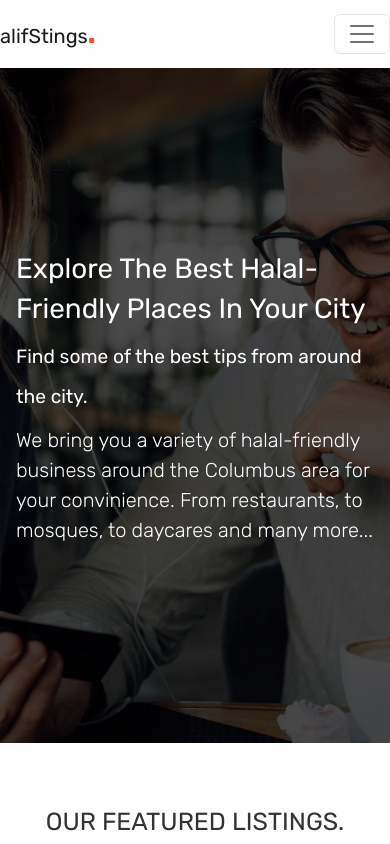
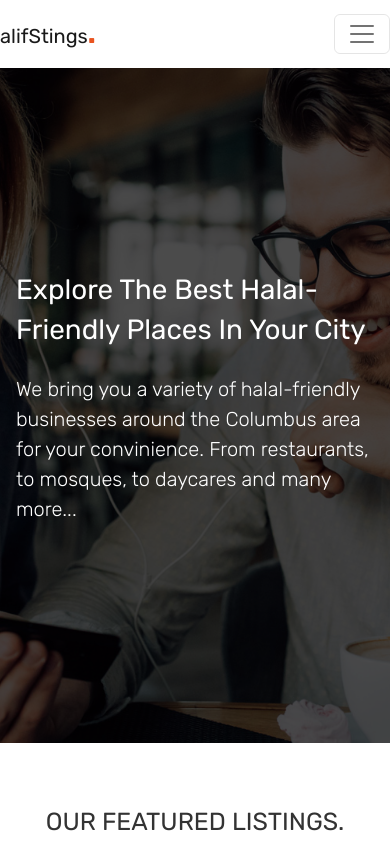
Before and after one commit to abdinaa17/alifStings, a React (Vite) app: page / in a window 390 px wide. Shown: the top 844 px of the page. Built offline with nearby package versions, Linux system fonts and the light colour scheme.

Commit message:
Fixed a responsiveness issue with the button that links to all listing from the homepage

```diff
--- a/src/components/Featured/FeaturedListings.jsx
+++ b/src/components/Featured/FeaturedListings.jsx
@@ -56,14 +56,13 @@ const FeaturedListings = () => {
             );
           })}
       </Row>
-      <div className="d-flex align-items-center justify-content-center">
-        <Link to="/listings" className="w-25">
-          <Button
-            variant="custom"
-            className="my-4 border ms-3 py-2 border-2 w-75"
-          >
-            All Lisings
-          </Button>
+      <div className="my-4 mb-5 bg-dark mx-auto" style={{ maxWidth: "300px" }}>
+        <Link
+          to="/listings"
+          className="btn btn-custom btn-lg w-100"
+          role="button"
+        >
+          All Listings
         </Link>
       </div>
     </div>
--- a/src/components/Hero/Hero.jsx
+++ b/src/components/Hero/Hero.jsx
@@ -1,31 +1,18 @@
 // Global Imports
-import { useState } from "react";
-import { Form, Button, Col, Row, InputGroup } from "react-bootstrap/";
-import { BiSearch } from "react-icons/bi";
 
 // Local Imports
 import "../Hero/Hero.css";
 const Hero = () => {
-  const [query, setQuery] = useState("");
-  const handleSubmit = (e) => {
-    e.preventDefault();
-    if (!query) {
-      console.log("Nothing was searched");
-      return;
-    }
-    console.log(query);
-  };
   return (
     <div className="hero">
       <div className="hero__content">
-        <h1 className="text-capitalize">
+        <h1 className="text-capitalize mb-4">
           Explore the best halal-friendly places In Your City
         </h1>
-        <h3>Find some of the best tips from around the city.</h3>
         <p className="lead">
-          We bring you a variety of halal-friendly business around the Columbus
-          area for your convinience. From restaurants, to mosques, to daycares
-          and many more...
+          We bring you a variety of halal-friendly businesses around the
+          Columbus area for your convinience. From restaurants, to mosques, to
+          daycares and many more...
         </p>
       </div>
     </div>
--- a/src/data/mockDB.js
+++ b/src/data/mockDB.js
@@ -133,9 +133,8 @@ export const mockDB = [
     address: "5001 Wilcox Rd,",
     city: "Dublin, OH 43016",
     owner: "N/A",
-    numReviews: 0,
+    numReviews: 5,
     rating: 5,
-    featured: true,
     longitude: "19.7483781",
     latitude: "44.5209494",
   },
```
